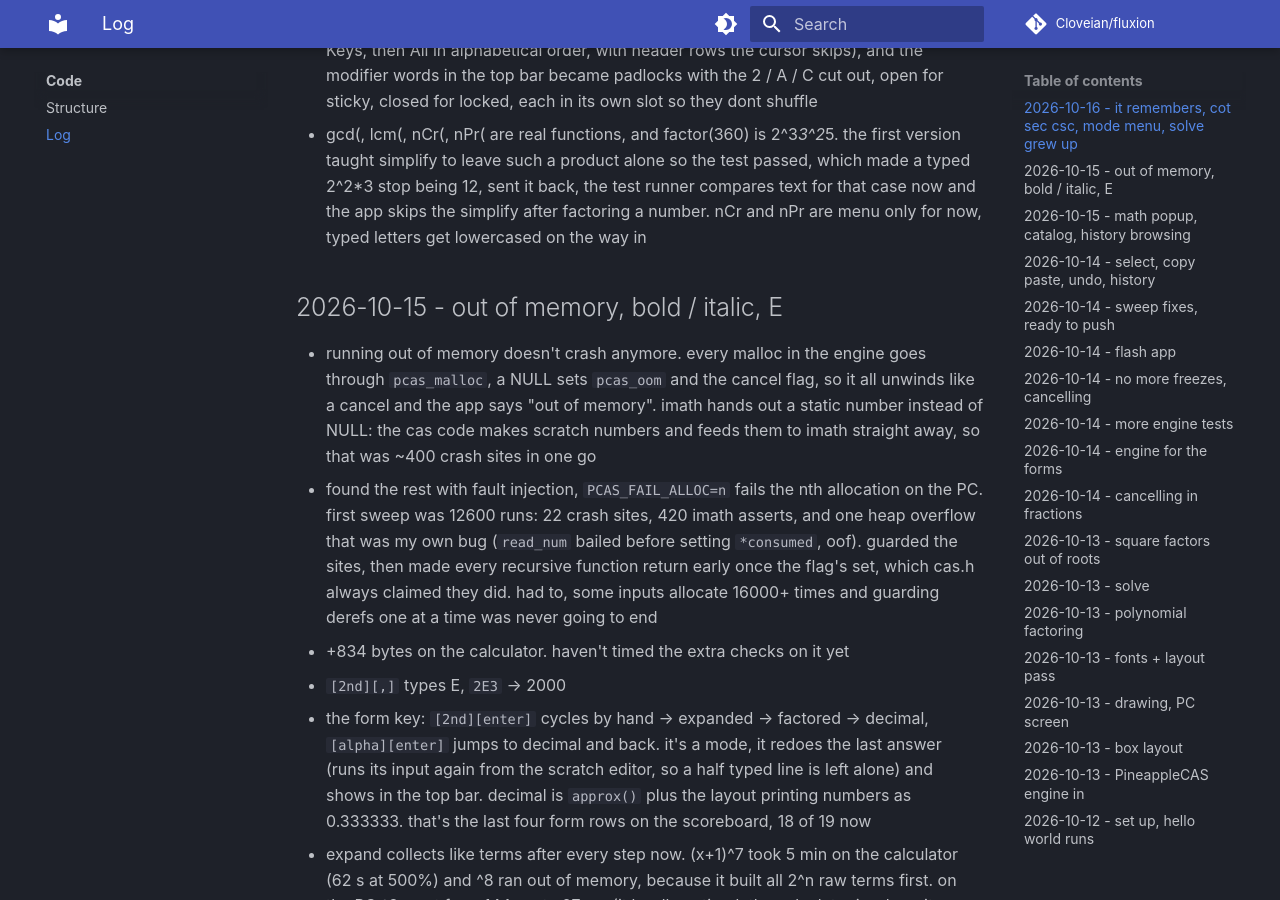
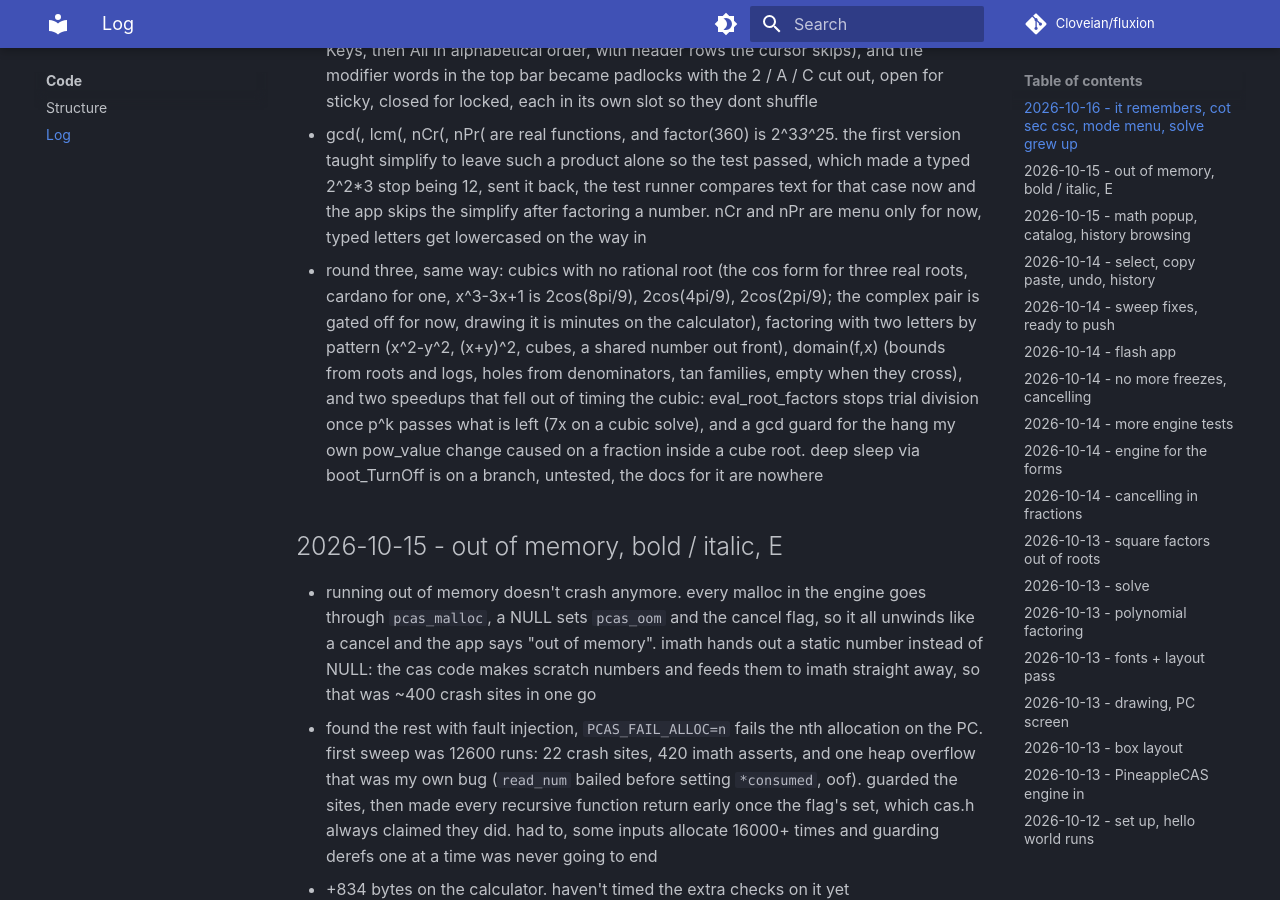
Before and after one commit to Cloveian/fluxion, an MkDocs documentation site: the page built from docs/code/log.md, in a window 1280 px wide and 900 px high, scrolled down 2469 px. Built offline with MkDocs 1.6.1 and Material for MkDocs 9.7.7, drawn with Linux system fonts in a browser that asks for light colours; comment, search, counter and statistics services are not loaded.

Commit message:
cubics on the scoreboard

```diff
--- a/docs/code/log.md
+++ b/docs/code/log.md
@@ -19,6 +19,7 @@
 - four features at once, each a worker on its own branch from a spec, and me merging: complex roots in solve (x^2+2x+5=0 is -1-2i, -1+2i, solve_ex with a flag so asym and the rest stay real), slant asymptotes (asym((x^2+1)/x) says slant y = x, polynomial division on the flat rows, none when it divides exactly), and slope, dist, mid, par and perp as commands in ui/geom.c. gcd and friends still cooking
 - and three UI ones the same way: [2nd] up/down is brightness (8 steps, starts where the OS was, saved, OS level put back on exit) with a dark / light theme row on the mode page, the catalog is in categories now (Algebra, Calculus, Functions, Templates, Keys, then All in alphabetical order, with header rows the cursor skips), and the modifier words in the top bar became padlocks with the 2 / A / C cut out, open for sticky, closed for locked, each in its own slot so they dont shuffle
 - gcd(, lcm(, nCr(, nPr( are real functions, and factor(360) is 2^3*3^2*5. the first version taught simplify to leave such a product alone so the test passed, which made a typed 2^2*3 stop being 12, sent it back, the test runner compares text for that case now and the app skips the simplify after factoring a number. nCr and nPr are menu only for now, typed letters get lowercased on the way in
+- round three, same way: cubics with no rational root (the cos form for three real roots, cardano for one, x^3-3x+1 is 2cos(8pi/9), 2cos(4pi/9), 2cos(2pi/9); the complex pair is gated off for now, drawing it is minutes on the calculator), factoring with two letters by pattern (x^2-y^2, (x+y)^2, cubes, a shared number out front), domain(f,x) (bounds from roots and logs, holes from denominators, tan families, empty when they cross), and two speedups that fell out of timing the cubic: eval_root_factors stops trial division once p^k passes what is left (7x on a cubic solve), and a gcd guard for the hang my own pow_value change caused on a fraction inside a cube root. deep sleep via boot_TurnOff is on a branch, untested, the docs for it are nowhere
 
 ## 2026-10-15 - out of memory, bold / italic, E
 
```
Also changed, not shown: docs/roadmap.md (+1 -1 lines).
